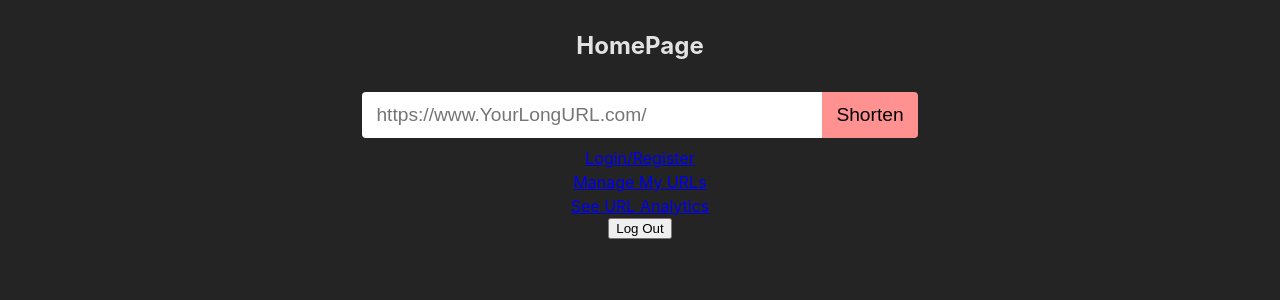
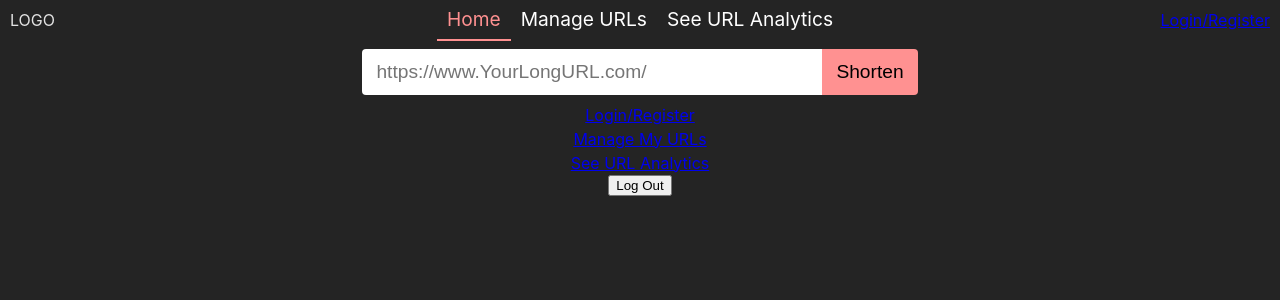
Before and after one commit to Evan-OR/url-manager, a React (Vite) app in the folder frontend/: page / in a window 1280 px wide. Shown: the top 300 px of the page. Built offline with nearby package versions, Linux system fonts and the light colour scheme.

Commit message:
added navbar

```diff
--- a/frontend/src/components/CreatedLinkDisplay/CreatedLinkDisplay.tsx
+++ b/frontend/src/components/CreatedLinkDisplay/CreatedLinkDisplay.tsx
@@ -1,5 +1,6 @@
 import { useEffect, useState } from 'react';
 import { useParams } from 'react-router-dom';
+import NavBar from '../NavBar/NavBar';
 
 function CreatedLinkDisplay() {
     const { urlCode } = useParams<{ urlCode: string }>();
@@ -20,6 +21,7 @@ function CreatedLinkDisplay() {
 
     return (
         <>
+            <NavBar />
             <div>CreatedLinkDisplay {urlCode}</div>
             <div style={{ width: '100%' }}>
                 <pre>{JSON.stringify(urlData, null, 4)}</pre>
--- a/frontend/src/components/HomePage/HomePage.tsx
+++ b/frontend/src/components/HomePage/HomePage.tsx
@@ -3,6 +3,7 @@ import URLInput from './URLInput';
 import Cookies from 'js-cookie';
 import { useContext } from 'react';
 import { UserContext } from '../../context/UserContext';
+import NavBar from '../NavBar/NavBar';
 
 function HomePage() {
     const userContext = useContext(UserContext);
@@ -14,10 +15,9 @@ function HomePage() {
 
     return (
         <>
-            <h2>HomePage</h2>
+            <NavBar />
             {userContext.user && (
                 <>
-                    <h3>Logged in as {userContext.user.username}</h3>
                     <p>{JSON.stringify(userContext.user)}</p>
                 </>
             )}
--- a/frontend/src/components/ManageUrls/ManageUrls.tsx
+++ b/frontend/src/components/ManageUrls/ManageUrls.tsx
@@ -1,6 +1,7 @@
 import { useContext, useEffect, useState } from 'react';
 import Cookies from 'js-cookie';
 import { UserContext } from '../../context/UserContext';
+import NavBar from '../NavBar/NavBar';
 
 function ManageUrls() {
     const userContext = useContext(UserContext);
@@ -25,6 +26,7 @@ function ManageUrls() {
 
     return (
         <>
+            <NavBar />
             <div>ManageUrls</div>
             {userContext.user && (
                 <>
--- /dev/null
+++ b/frontend/src/components/NavBar/NavBar.tsx
@@ -0,0 +1,36 @@
+import { useContext } from 'react';
+import { UserContext } from '../../context/UserContext';
+import { Link, NavLink } from 'react-router-dom';
+import style from './navBar.module.scss';
+
+function NavBar() {
+    const userContext = useContext(UserContext);
+
+    const navLinkStyles = ({ isActive }: any): string => {
+        return isActive ? style.linkActive : style.linkElement;
+    };
+
+    return (
+        <nav className={style.navbarWrapper}>
+            <div className={style.logo}>LOGO</div>
+            <div className={style.links}>
+                <NavLink className={navLinkStyles} to={'/'}>
+                    Home
+                </NavLink>
+
+                <NavLink className={navLinkStyles} to={'/manage'}>
+                    Manage URLs
+                </NavLink>
+
+                <NavLink className={navLinkStyles} to={'/analytics'}>
+                    See URL Analytics
+                </NavLink>
+            </div>
+            <div className={style.login}>
+                {userContext.user ? userContext.user.username : <Link to={'/auth'}>Login/Register</Link>}
+            </div>
+        </nav>
+    );
+}
+
+export default NavBar;
--- /dev/null
+++ b/frontend/src/components/NavBar/navBar.module.scss
@@ -0,0 +1,45 @@
+@use '../../styles/globals.scss' as *;
+
+@mixin linkElement {
+    text-decoration: none;
+    color: white;
+
+    padding: 5px 10px;
+    border-bottom: solid 2px transparent;
+}
+
+@mixin sideElements {
+    width: 15%;
+    padding: 0 10px;
+}
+
+.navbarWrapper {
+    display: flex;
+    justify-content: space-between;
+    align-items: center;
+
+    width: 100%;
+
+    .logo {
+        @include sideElements;
+    }
+
+    .links {
+        display: flex;
+        font-size: 1.2rem;
+
+        .linkElement {
+            @include linkElement;
+        }
+        .linkActive {
+            @include linkElement;
+            color: $primary;
+            border-bottom: solid 2px $primary;
+        }
+    }
+
+    .login {
+        @include sideElements;
+        text-align: right;
+    }
+}
--- a/frontend/src/components/NotFoundPage/404Page.tsx
+++ b/frontend/src/components/NotFoundPage/404Page.tsx
@@ -1,5 +1,12 @@
+import NavBar from '../NavBar/NavBar';
+
 function NotFoundPage() {
-    return <div>404Page</div>;
+    return (
+        <>
+            <NavBar />
+            <div>404Page</div>
+        </>
+    );
 }
 
 export default NotFoundPage;
--- a/frontend/src/components/URLAnalytics/URLAnalytics.tsx
+++ b/frontend/src/components/URLAnalytics/URLAnalytics.tsx
@@ -1,7 +1,12 @@
-import React from 'react';
+import NavBar from '../NavBar/NavBar';
 
 function URLAnalytics() {
-    return <div>URLAnalytics</div>;
+    return (
+        <>
+            <NavBar />
+            <div>URLAnalytics</div>
+        </>
+    );
 }
 
 export default URLAnalytics;
--- a/frontend/src/index.scss
+++ b/frontend/src/index.scss
@@ -17,6 +17,15 @@
     box-sizing: border-box;
 }
 
+html {
+    overflow-y: scroll;
+}
+
+body {
+    margin: 0;
+    padding: 0;
+}
+
 #root {
     display: flex;
     justify-content: center;
```
Also changed, not shown: frontend/src/components/Icons/UserIcon.tsx (added, +34 -0 lines).
